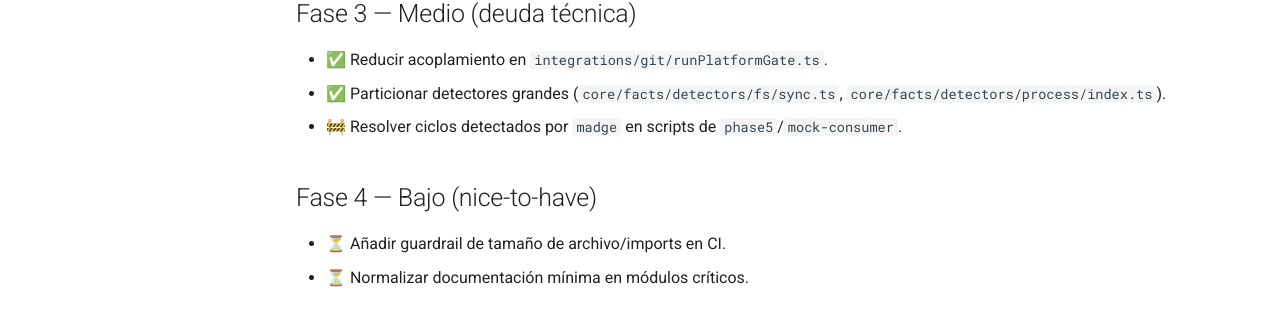
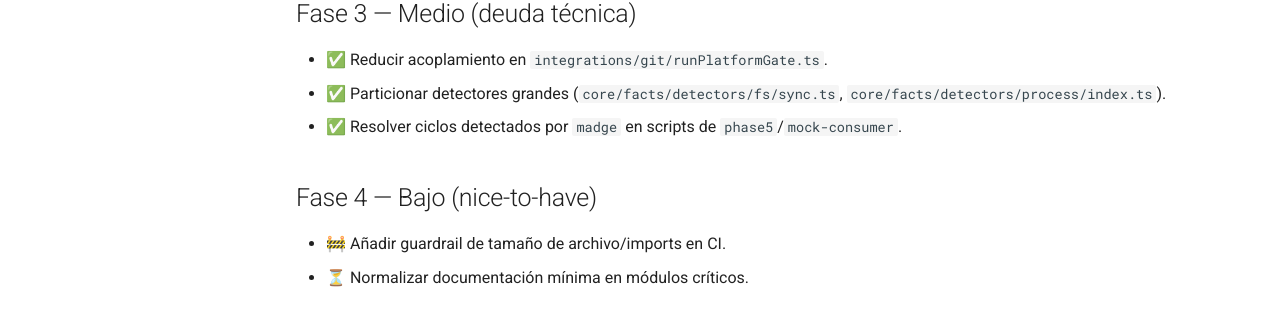
Before and after one commit to SwiftEnProfundidad/ast-intelligence-hooks, an MkDocs documentation site: the page built from docs/REFRACTOR_PROGRESS.md, in a window 1280 px wide and 900 px high, scrolled down 1801 px. Shown: the part 391-727 px from the top of the window. Built offline with MkDocs 1.6.1 and Material for MkDocs 9.7.7, drawn with Linux system fonts in a browser that asks for light colours; comment, search, counter and statistics services are not loaded.

```diff
--- a/docs/REFRACTOR_PROGRESS.md
+++ b/docs/REFRACTOR_PROGRESS.md
@@ -60,10 +60,10 @@ Estado consolidado del refactor con seguimiento de tareas y evidencia del avance
 ## Fase 3 — Medio (deuda técnica)
 - ✅ Reducir acoplamiento en `integrations/git/runPlatformGate.ts`.
 - ✅ Particionar detectores grandes (`core/facts/detectors/fs/sync.ts`, `core/facts/detectors/process/index.ts`).
-- 🚧 Resolver ciclos detectados por `madge` en scripts de `phase5`/`mock-consumer`.
+- ✅ Resolver ciclos detectados por `madge` en scripts de `phase5`/`mock-consumer`.
 
 ## Fase 4 — Bajo (nice-to-have)
-- ⏳ Añadir guardrail de tamaño de archivo/imports en CI.
+- 🚧 Añadir guardrail de tamaño de archivo/imports en CI.
 - ⏳ Normalizar documentación mínima en módulos críticos.
 
 ## Notas
```
